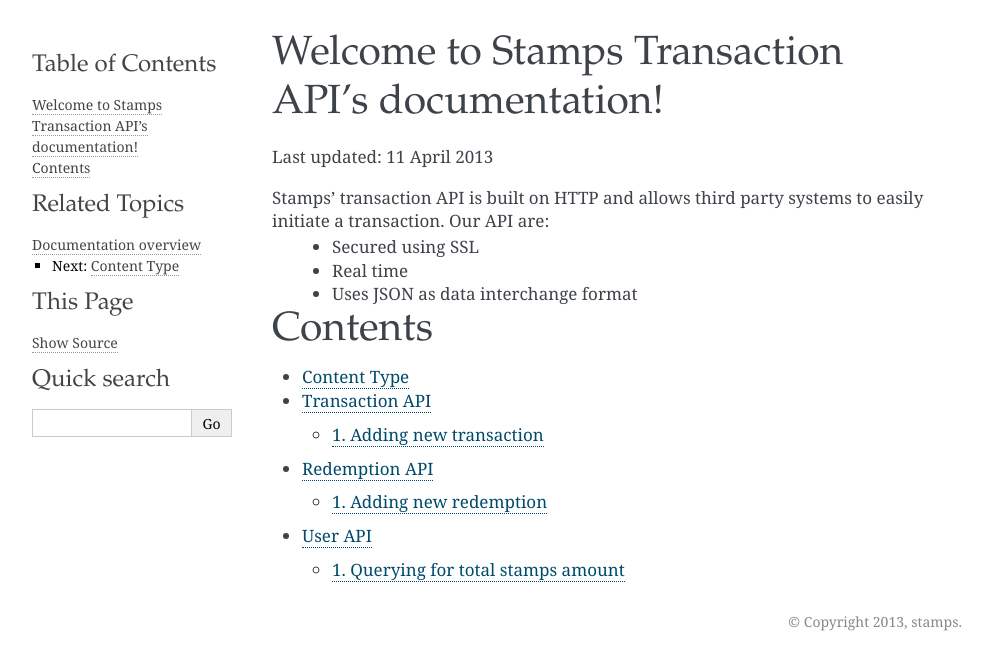
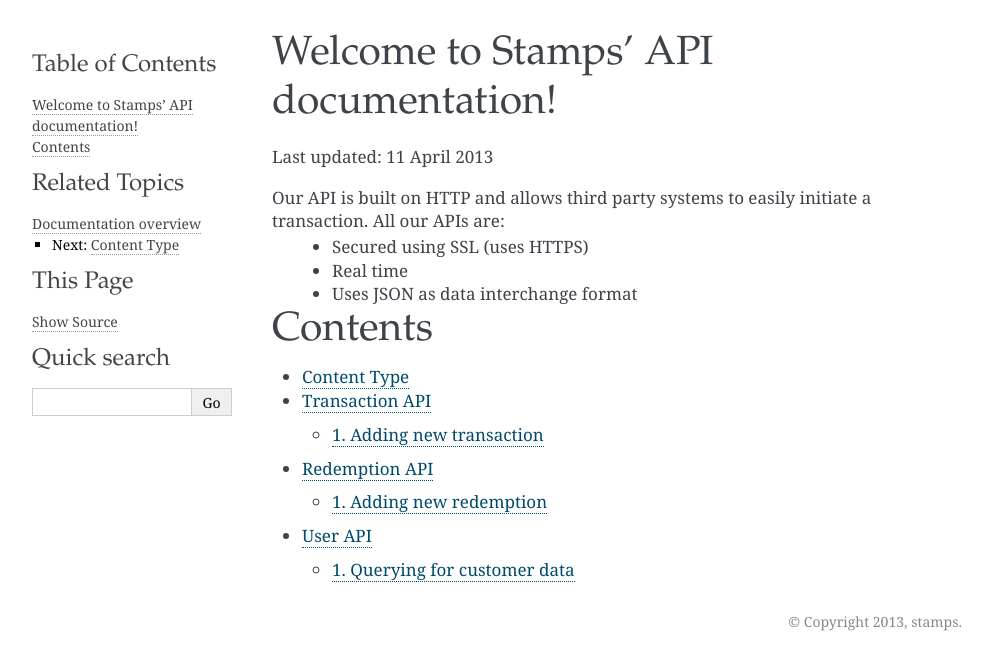
Before and after one commit to ui/stamps-api-docs, a Sphinx documentation site: the page built from source/index.rst, in a window 1280 px wide. Shown: the top 670 px of the page, without its empty margins (148-1137 px from the left). Built offline with Sphinx 7.4.7, drawn with Linux system fonts in a browser that asks for light colours.

Commit message:
Minor documentation formatting.

```diff
--- a/source/index.rst
+++ b/source/index.rst
@@ -1,11 +1,11 @@
 
-Welcome to Stamps Transaction API's documentation!
-==================================================
+Welcome to Stamps' API documentation!
+=====================================
 
 Last updated: 11 April 2013
 
-Stamps’ transaction API is built on HTTP and allows third party systems to easily initiate a transaction. Our API are:
-    - Secured using SSL
+Our API is built on HTTP and allows third party systems to easily initiate a transaction. All our APIs are:
+    - Secured using SSL (uses HTTPS)
     - Real time
     - Uses JSON as data interchange format
 
--- a/source/user_api.rst
+++ b/source/user_api.rst
@@ -2,7 +2,7 @@
 User API
 ************************************
 
-1. Querying for total stamps amount
+1. Querying for customer data
 =======================================
 | URL endpoint: https://stamps.co.id/api/users/stamp
 | Allowed Method: POST
@@ -11,7 +11,7 @@ User API
 
 A. Request
 -----------------------------
-    You can add a new transaction on stamps by calling the API with these parameters
+    You can query for a customer's data on Stamps .
 
     =========== =========== =========================
     Parameter   Required    Description
```
